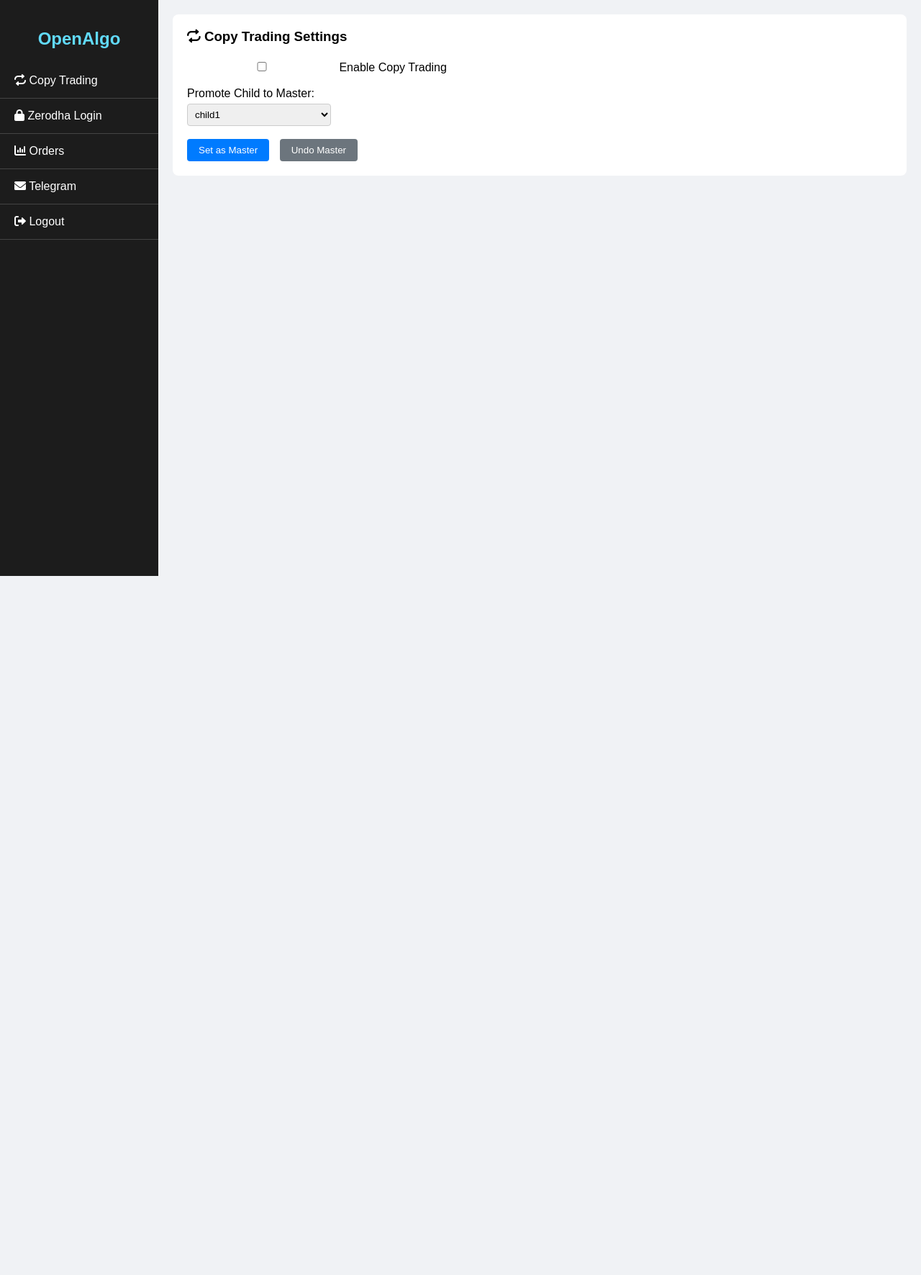
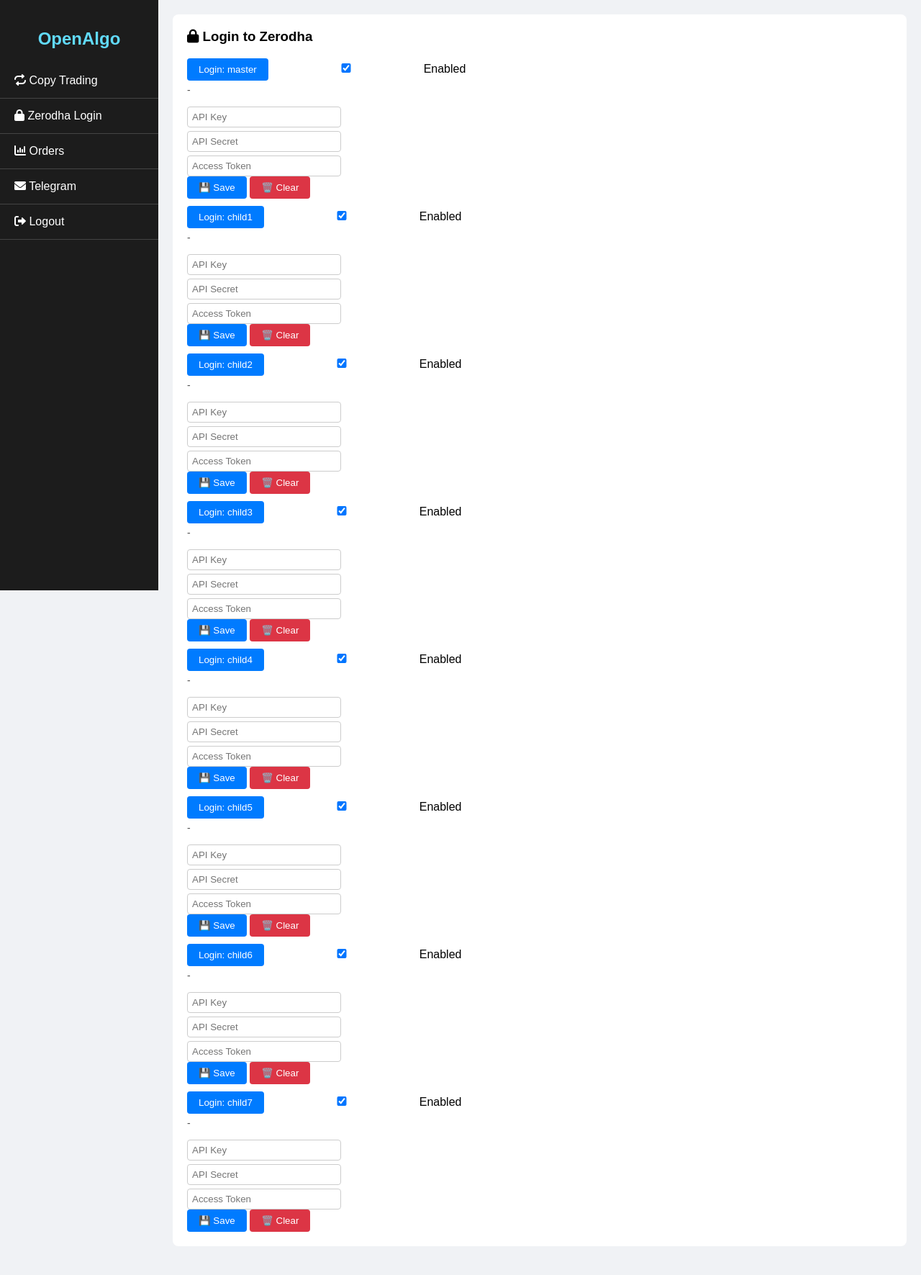
Before and after one commit to nikhilteja7/openalgo-dashboard, a Flask app: page /dashboard in a window 1280 px wide. Shown: the whole page at 72% size. Before the commit the page ends 800 px from the top, so only its background shows below. Run offline with Flask 3, Linux system fonts and the light colour scheme; the visitor is signed in with stand-in values (Sample User, id 1); some libraries are stand-ins or nearby versions.

Commit message:
💡 Update dashboard UI with API credential slots

```diff
--- a/templates/dashboard.html
+++ b/templates/dashboard.html
@@ -41,69 +41,11 @@
   </aside>
 
   <main>
-    <section id="copy" class="active">
-      <div class="status-box">
-        <h3><i class="fa-solid fa-repeat"></i> Copy Trading Settings</h3>
-        <label><input type="checkbox" id="copyToggle"> Enable Copy Trading</label><br><br>
-        <label>Promote Child to Master:</label><br>
-        <select id="new-master"></select><br><br>
-        <button class="btn" onclick="makeNewMaster()">Set as Master</button>
-        <button class="btn" onclick="undoMasterSwap()" style="margin-left: 10px; background-color: #6c757d;">Undo Master</button>
-      </div>
-    </section>
-
-    <section id="login">
+    <section id="login" class="active">
       <div class="status-box">
         <h3><i class="fa-solid fa-lock"></i> Login to Zerodha</h3>
         <div id="loginButtons"></div>
         <div id="accountStatus"></div>
-      </div>
-    </section>
-
-    <section id="orders">
-      <div class="status-box">
-        <h3><i class="fa-solid fa-chart-column"></i> Chartink Trigger Log</h3>
-        <p>Status: <span id="status">Waiting...</span></p>
-        <p>Alert: <span id="alert_name">-</span></p>
-        <div id="triggered_stocks"></div>
-        <div id="chart_preview"></div>
-        <a href="/download-log" class="btn" target="_blank"><i class="fa-solid fa-download"></i> Download Trigger Log</a>
-        <table>
-          <thead>
-            <tr>
-              <th>Account</th>
-              <th>Order ID</th>
-              <th>Status</th>
-              <th>P&L</th>
-            </tr>
-          </thead>
-          <tbody id="orderTable"></tbody>
-        </table>
-        <div style="margin-top: 20px; font-weight: bold;">Total P&L: ₹<span id="totalPnl">0.00</span></div>
-        <h4 style="margin-top: 30px;">📝 Manual Order</h4>
-        <label>Account:</label><br>
-        <select id="manualAccount"></select><br>
-        <label>Stock:</label><br>
-        <input type="text" id="manualStock" placeholder="RELIANCE"><br>
-        <label>Quantity:</label><br>
-        <input type="number" id="manualQty" value="1"><br>
-        <label>Side:</label><br>
-        <select id="manualSide">
-          <option value="BUY">BUY</option>
-          <option value="SELL">SELL</option>
-        </select><br><br>
-        <button class="btn" onclick="sendManualOrder()">🚀 Place Order</button>
-      </div>
-    </section>
-
-    <section id="telegram">
-      <div class="status-box">
-        <h3><i class="fa-solid fa-envelope"></i> Telegram Setup</h3>
-        <label>Bot Token:</label><br>
-        <input type="text" id="bot_token"><br>
-        <label>Chat ID:</label><br>
-        <input type="text" id="chat_id"><br>
-        <button class="btn" onclick="saveTelegram()">Save</button>
       </div>
     </section>
   </main>
@@ -118,26 +60,16 @@
       document.getElementById(id).classList.add('active');
     }
 
-    function makeNewMaster() {
-      const newMaster = document.getElementById("new-master").value;
-      if (!newMaster) return alert("Select a child account");
-      fetch(`/make-master/${newMaster}`, { method: 'POST' })
-        .then(r => r.text()).then(alert);
+    function confirmLogout() {
+      if (confirm("Are you sure you want to logout?")) {
+        window.location.href = "/logout";
+      }
     }
 
-    function undoMasterSwap() {
-      fetch(`/undo-master`, { method: 'POST' })
-        .then(r => r.text()).then(alert);
-    }
-
-    function saveTelegram() {
-      const bot = document.getElementById('bot_token').value;
-      const chat = document.getElementById('chat_id').value;
-      fetch('/save-telegram', {
-        method: 'POST',
-        headers: { 'Content-Type': 'application/json' },
-        body: JSON.stringify({ bot_token: bot, chat_id: chat })
-      }).then(res => res.text()).then(alert);
+    function safeLogin(account) {
+      fetch('/health-check').then(() => {
+        window.open(`/zerodha-login/${account}`, '_blank');
+      });
     }
 
     function toggleAccount(account, isEnabled) {
@@ -146,33 +78,6 @@
         headers: { 'Content-Type': 'application/json' },
         body: JSON.stringify({ enabled: isEnabled })
       }).then(r => r.text()).then(alert);
-    }
-
-    function sendManualOrder() {
-      const data = {
-        stock: document.getElementById("manualStock").value.trim().toUpperCase(),
-        qty: document.getElementById("manualQty").value,
-        action: document.getElementById("manualSide").value,
-        account: document.getElementById("manualAccount").value
-      };
-      fetch("/manual-order", {
-        method: "POST",
-        headers: { 'Content-Type': 'application/json' },
-        body: JSON.stringify(data)
-      }).then(res => res.json()).then(res => alert("Manual Order: " + res.status));
-    }
-
-    function updatePnl(pnlValue) {
-      document.getElementById("totalPnl").textContent = parseFloat(pnlValue).toFixed(2);
-    }
-
-    function addOrderRow(data) {
-      const table = document.getElementById("orderTable");
-      const row = document.createElement("tr");
-      row.innerHTML = `<td>${data.account || "Master"}</td><td>${data.order_id || "-"}</td><td>${data.status || "Executed"}</td><td>${data.pnl ? '₹' + data.pnl.toFixed(2) : '-'}</td>`;
-      table.prepend(row);
-      const statusBox = document.getElementById(`status-${data.account}`);
-      if (statusBox) statusBox.textContent = `Last order at ${data.time}`;
     }
 
     function updateCreds(name) {
@@ -202,24 +107,28 @@
           const master = masterMatch ? masterMatch[1] : "master";
 
           const loginDiv = document.getElementById('loginButtons');
-          const promote = document.getElementById('new-master');
-          const manual = document.getElementById('manualAccount');
           loginDiv.innerHTML = '';
-          promote.innerHTML = '';
-          manual.innerHTML = '';
 
-          const masterBtn = document.createElement('button');
-          masterBtn.className = 'btn';
-          masterBtn.textContent = `Login: ${master}`;
-          masterBtn.onclick = () => window.open(`/zerodha-login/${master}`, '_blank');
+          const masterBtn = document.createElement('div');
+          masterBtn.className = 'account-row';
+          masterBtn.innerHTML = `
+            <button class="btn" onclick="safeLogin('${master}')">Login: ${master}</button>
+            <label><input type="checkbox" onchange="toggleAccount('${master}', this.checked)" checked> Enabled</label>
+            <div class="live-orders" id="status-${master}">-</div>
+            <div style="margin-top:10px;">
+              <input type="text" id="key-${master}" placeholder="API Key"><br>
+              <input type="text" id="secret-${master}" placeholder="API Secret"><br>
+              <input type="text" id="token-${master}" placeholder="Access Token"><br>
+              <button class="btn" onclick="updateCreds('${master}')">💾 Save</button>
+              <button class="btn" onclick="clearCreds('${master}')" style="background-color:#dc3545;">🗑️ Clear</button>
+            </div>`;
           loginDiv.appendChild(masterBtn);
-          manual.innerHTML += `<option value="${master}">${master} (master)</option>`;
 
           names.forEach(name => {
             const div = document.createElement('div');
             div.className = 'account-row';
             div.innerHTML = `
-              <button class="btn" onclick="window.open('/zerodha-login/${name}', '_blank')">Login: ${name}</button>
+              <button class="btn" onclick="safeLogin('${name}')">Login: ${name}</button>
               <label><input type="checkbox" onchange="toggleAccount('${name}', this.checked)" checked> Enabled</label>
               <div class="live-orders" id="status-${name}">-</div>
               <div style="margin-top:10px;">
@@ -231,16 +140,8 @@
               </div>
             `;
             loginDiv.appendChild(div);
-            promote.innerHTML += `<option value="${name}">${name}</option>`;
-            manual.innerHTML += `<option value="${name}">${name}</option>`;
           });
         });
-    }
-
-    function confirmLogout() {
-      if (confirm("Are you sure you want to logout?")) {
-        window.location.href = "/logout";
-      }
     }
 
     loadAccounts();
```
